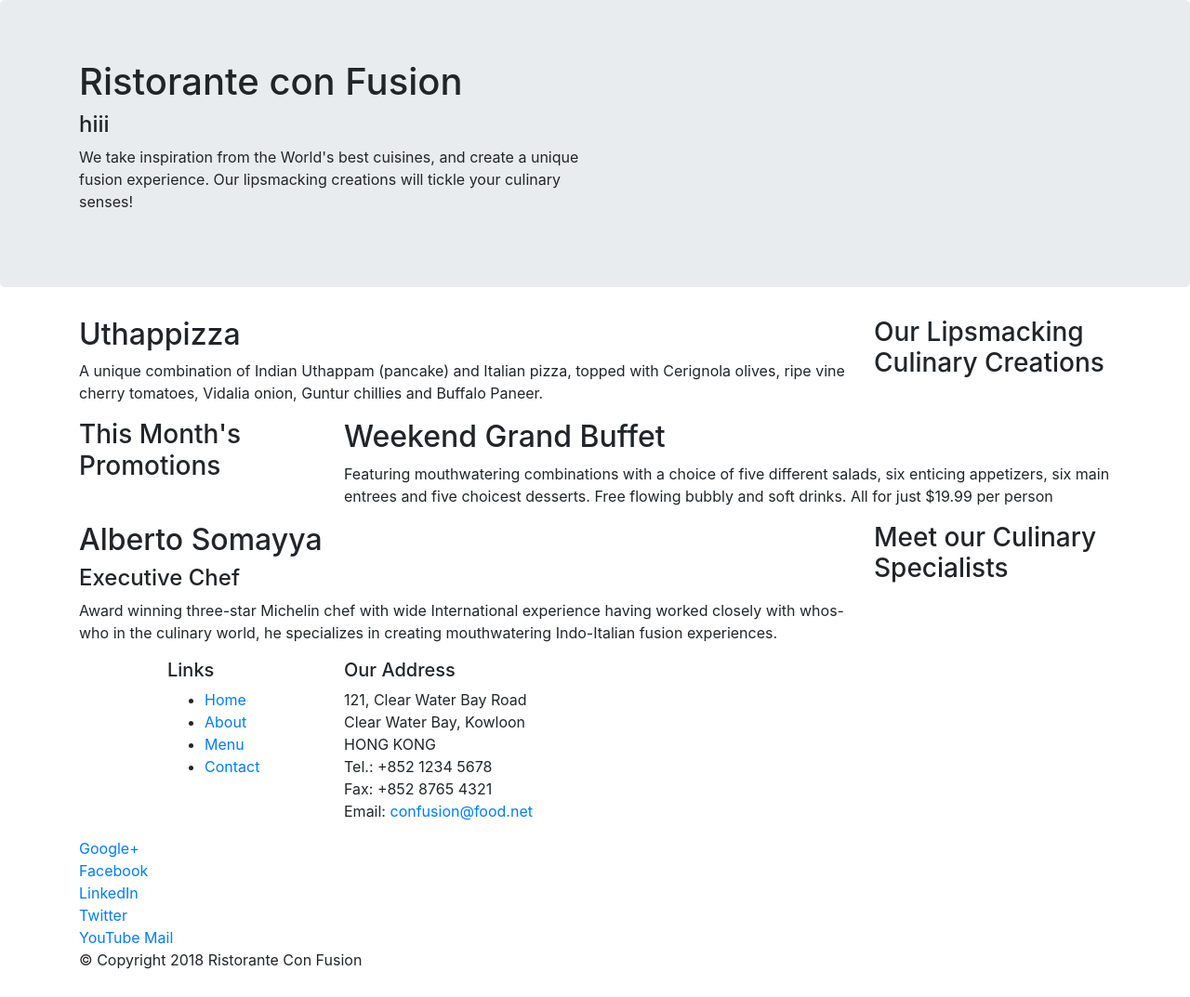
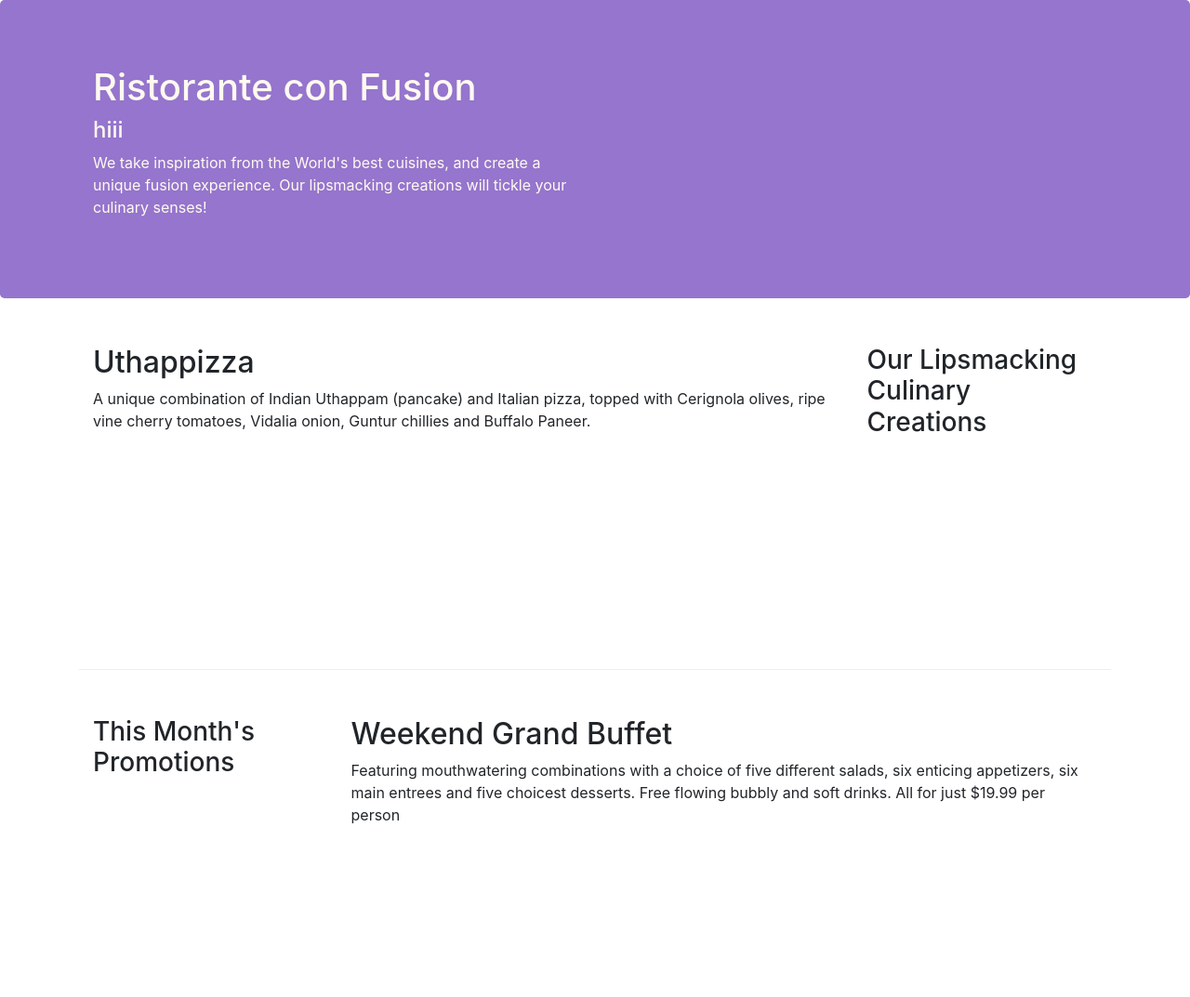
Before and after one commit to medhamax98/coursera, a website: page index.html in a window 1280 px wide. Shown: the top 1073 px of the page at 93% size. Drawn offline with nearby package versions, Linux system fonts and the light colour scheme.

Commit message:
bootstrap grid part2

```diff
--- /dev/null
+++ b/css/styles.css
@@ -0,0 +1,26 @@
+.row-header {
+	margin:0px auto;
+	padding:0px auto;
+}
+.row-content {
+	margin: 0px auto;
+	padding: 50px 0px 50px 0px;
+	border-bottom: 1px ridge;
+	min-height: 400px;
+}
+.footer {
+	background-color: #D1C4E9;
+	margin: 0px auto;
+	padding: 20px 0px 20px 0px;
+}
+.jumbotron {
+    padding:70px 30px 70px 30px;
+    margin:0px auto;
+    background: #9575CD ;
+    color:floralwhite;
+}
+address{
+    font-size:80%;
+    margin:0px;
+    color:#0f0f0f;
+}
--- a/index.html
+++ b/index.html
@@ -9,6 +9,7 @@
 
     <!-- Bootstrap CSS -->
     <link rel="stylesheet" href="node_modules/bootstrap/dist/css/bootstrap.min.css">
+	<link rel="stylesheet" href="css/styles.css">
     <title>Ristorante Con Fusion</title>
 </head>
 
@@ -19,7 +20,7 @@
 
     <header class ="jumbotron">
         <div class="container">
-            <div class="row">
+            <div class="row row-header">
                 <div class="col-12 col-sm-6">
                     <h1>Ristorante con Fusion</h1>
 					<h4> hiii</h4>
@@ -34,7 +35,7 @@
 
 
     <div class="container">
-        <div class="row">
+        <div class="row row-content">
             <div class="col-12 col-sm-4 order-sm-last col-md-3">
                 <h3>Our Lipsmacking Culinary Creations</h3>
             </div>
@@ -45,7 +46,7 @@
         </div>
 
 
-        <div class="row">
+        <div class="row row-content">
             <div class="col-12 col-sm-4 col-md-3">
                 <h3>This Month's Promotions</h3>
             </div>
@@ -55,7 +56,7 @@
             </div>
         </div>
 
-        <div class="row">
+        <div class="row row-content">
             <div class="col-12 col-sm-4 order-sm-last col-md-3">
                 <h3>Meet our Culinary Specialists</h3>
             </div>
@@ -67,12 +68,12 @@
         </div>
     </div>
 
-    <footer>
+    <footer class="footer">
         <div class="container">
             <div class="row">
                 <div class="col-4 offset-1 col-sm-2">
                     <h5>Links</h5>
-                    <ul>
+                    <ul class="list-unstyled">
                         <li><a href="#">Home</a></li>
                         <li><a href="#">About</a></li>
                         <li><a href="#">Menu</a></li>
```
